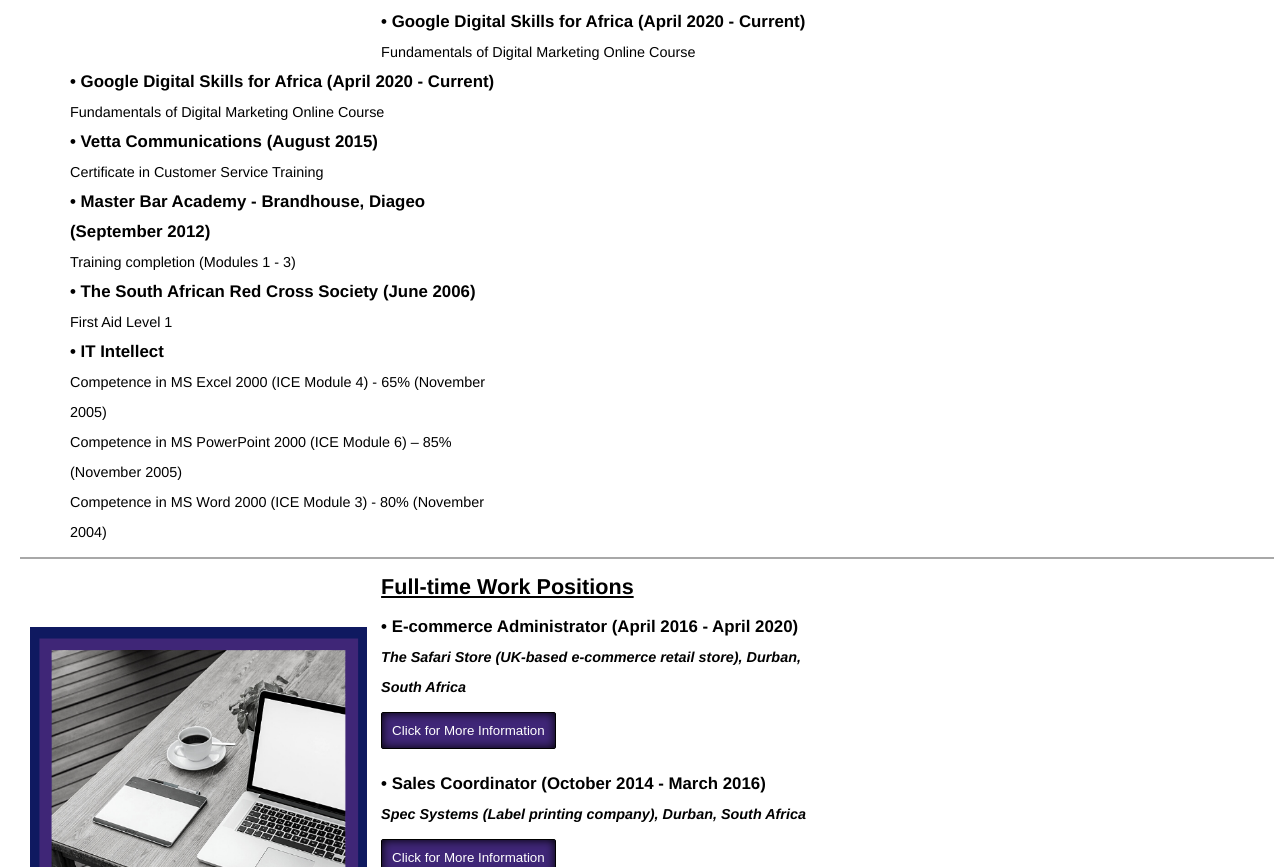
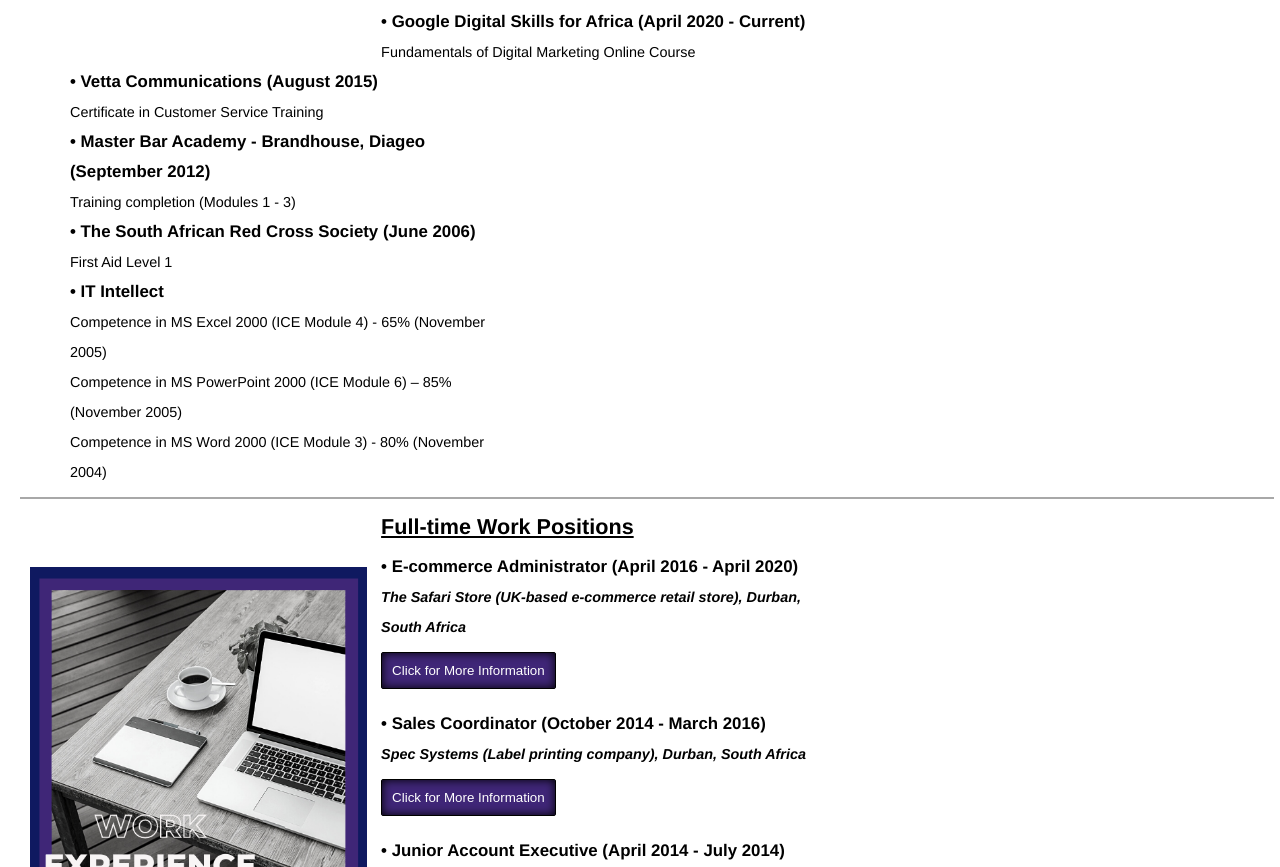
Before and after one commit to ChanBos/Chanelle-Bosiger-Resume, a plain HTML site: page index.html in a window 1280 px wide. Shown: the part 1654-2521 px from the top of the page. Drawn offline with Linux system fonts and the light colour scheme.

Commit message:
Update index.html

```diff
--- a/index.html
+++ b/index.html
@@ -174,8 +174,6 @@
       </div>
     </div>
     <div class="section boxThird" id="suppcoursescert">
-      <h3>&#8226; Google Digital Skills for Africa (April 2020 - Current)</h3>
-      <p>Fundamentals of Digital Marketing Online Course</p>
       <h3>&#8226; Vetta Communications (August 2015)</h3>
       <p>Certificate in Customer Service Training</p>
       <h3>&#8226; Master Bar Academy - Brandhouse, Diageo (September 2012)</h3>
```
